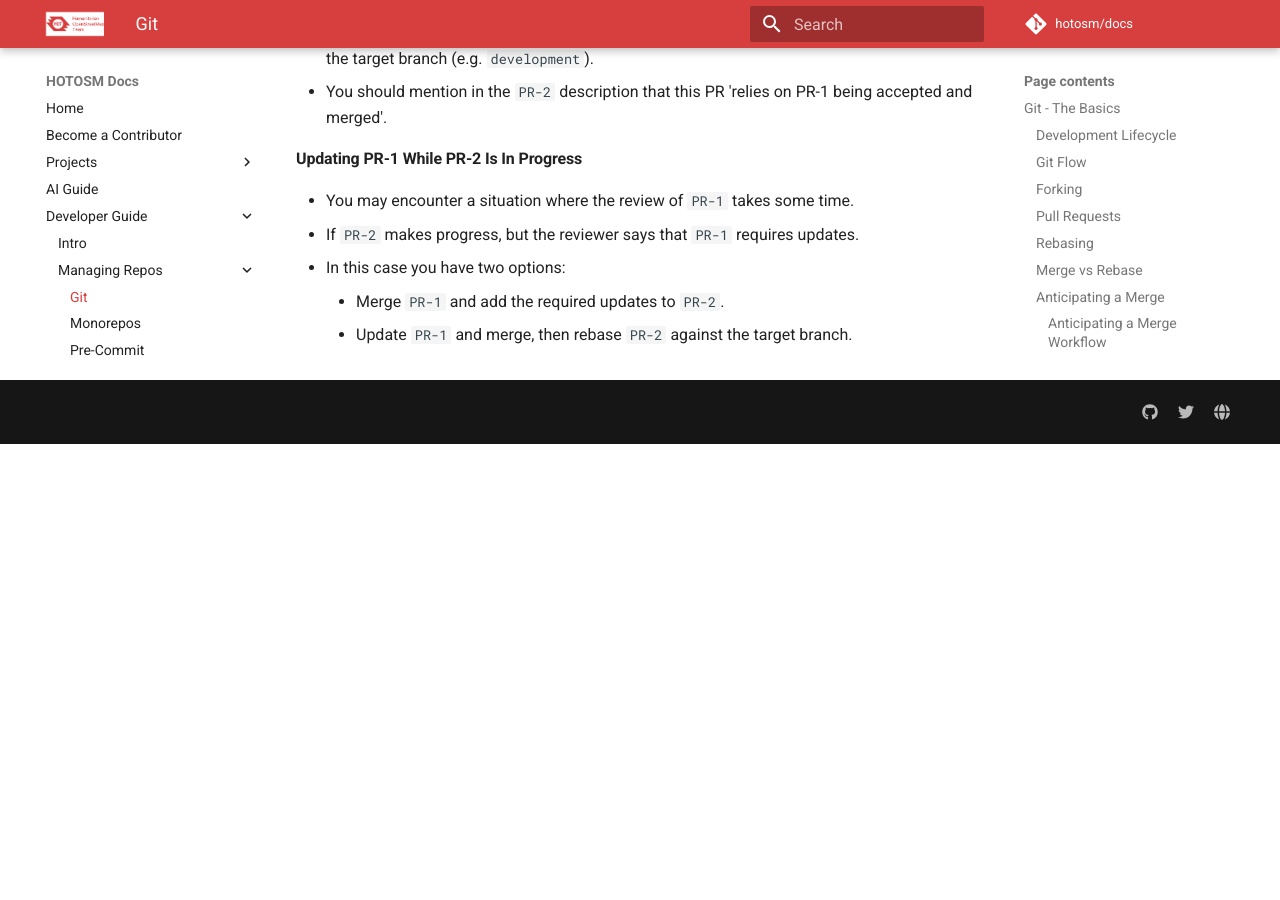
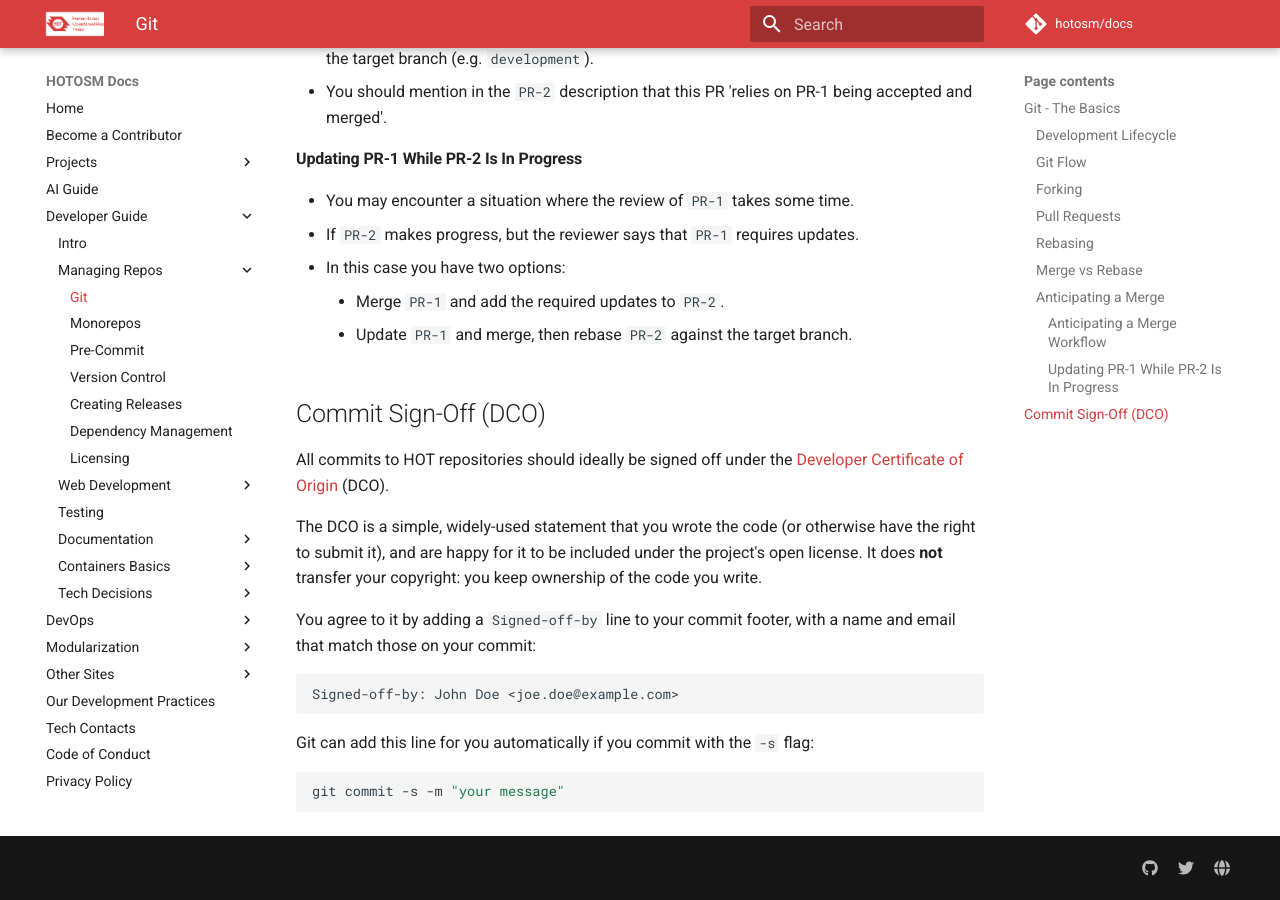
Before and after one commit to hotosm/docs, an MkDocs documentation site: the page built from docs/dev-guide/repo-management/git.md, in a window 1280 px wide and 900 px high, scrolled down 4915 px. Built offline with MkDocs 1.6.1 and Material for MkDocs 9.7.7, drawn with Linux system fonts in a browser that asks for light colours; comment, search, counter and statistics services are not loaded; before the commit the page ends 5359 px from its top, so only the background shows below that.

Commit message:
fix: update contributor agreement info about sign off + signing agreement

````diff
--- a/docs/become-a-contributor.md
+++ b/docs/become-a-contributor.md
@@ -106,6 +106,29 @@ A summarized brief workflow is:
     (the PR gets updated automatically).
 13. Changes get merged when ready & you are now officially a contributor!
 
+## 🖋️ How Contributions Are Handled
+
+There are two small things we ask, and neither one takes any rights away
+from you - **you always keep the copyright to the code you write.**
+
+1. **A one-time contribution agreement.** The first time you open a pull
+   request, a bot asks you to leave a short comment confirming you have read
+   and agree to that repository's contribution guidelines. You only need to
+   do this once per repository.
+
+   Please note that this is **not** a Contributor License Agreement in the
+   usual sense: it does **not** assign your copyright to us, and it does
+   **not** give anyone the right to re-license your work. It exists only to
+   confirm you have read the guidelines, and to add a small barrier against
+   automated bot / AI accounts, which we do not accept contributions from.
+
+2. **A sign-off on each commit (the DCO).** See
+   [Commit Sign-Off (DCO)][dco] - a simple statement that you wrote the code
+   and are happy for it to be included under the project's open license.
+
+Together these keep the project's history clear about who wrote what, while
+keeping the code open and owned by the people who built it.
+
 ## 🤝 Thank You
 
 Thank you very much in advance for your contributions!!
@@ -119,4 +142,5 @@ channel.
 [1]: https://github.com/hotosm "HOT Github"
 [2]: https://slack.hotosm.org "HOT Slack"
 [3]: mailto:sysadmin@hotosm.org "Sysadmin email"
+[dco]: https://docs.hotosm.org/dev-guide/repo-management/git/#commit-sign-off-dco "Commit Sign-Off (DCO)"
 [4]: https://docs.hotosm.org/code-of-conduct "Code of conduct"
--- a/docs/dev-guide/repo-management/git.md
+++ b/docs/dev-guide/repo-management/git.md
@@ -180,3 +180,26 @@ git stash drop
 - In this case you have two options:
   - Merge `PR-1` and add the required updates to `PR-2`.
   - Update `PR-1` and merge, then rebase `PR-2` against the target branch.
+
+## Commit Sign-Off (DCO)
+
+All commits to HOT repositories should ideally be signed off under the
+[Developer Certificate of Origin](https://developercertificate.org) (DCO).
+
+The DCO is a simple, widely-used statement that you wrote the code (or
+otherwise have the right to submit it), and are happy for it to be included
+under the project's open license. It does **not** transfer your copyright:
+you keep ownership of the code you write.
+
+You agree to it by adding a `Signed-off-by` line to your commit footer, with
+a name and email that match those on your commit:
+
+```text
+Signed-off-by: John Doe <joe.doe@example.com>
+```
+
+Git can add this line for you automatically if you commit with the `-s` flag:
+
+```bash
+git commit -s -m "your message"
+```
````
